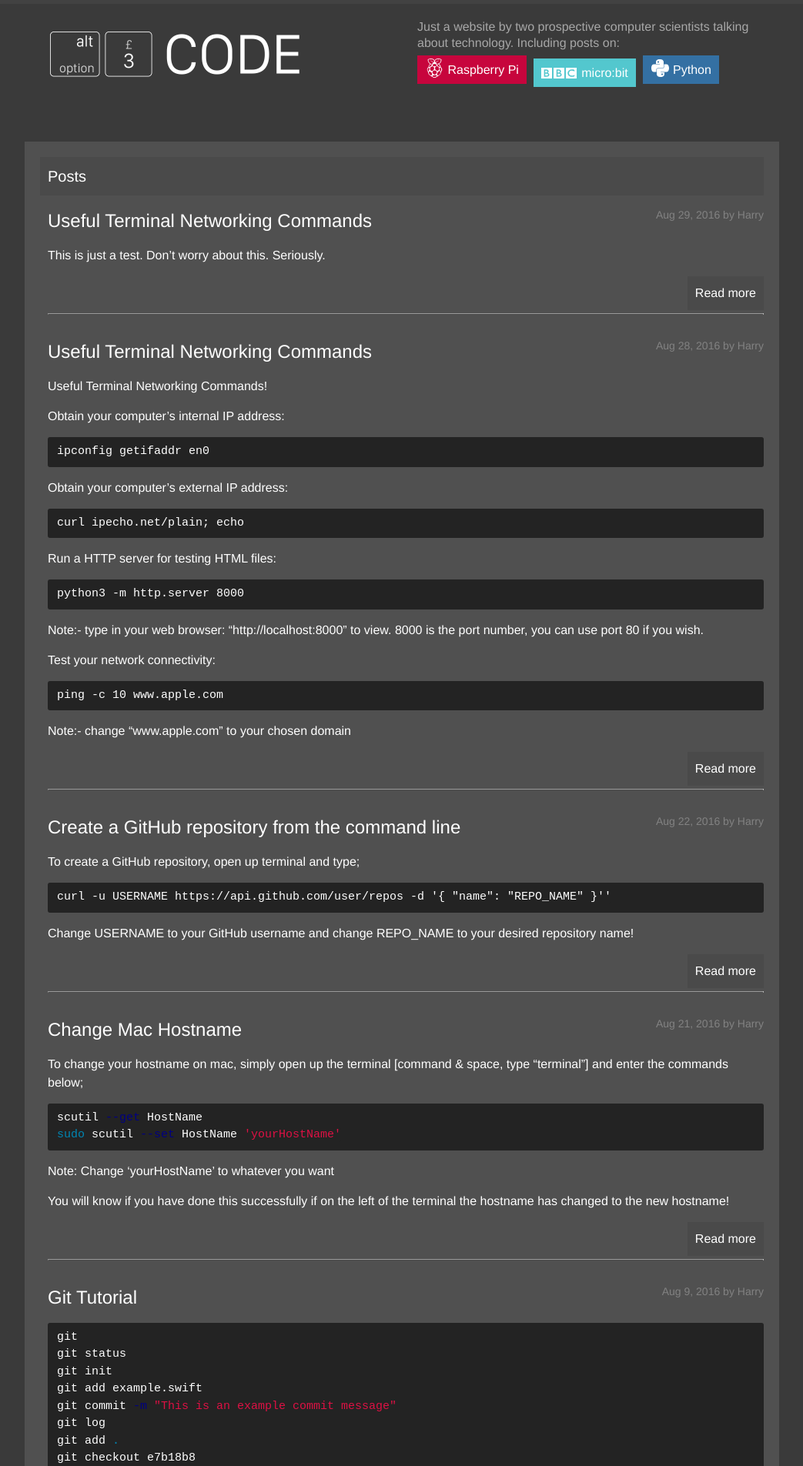
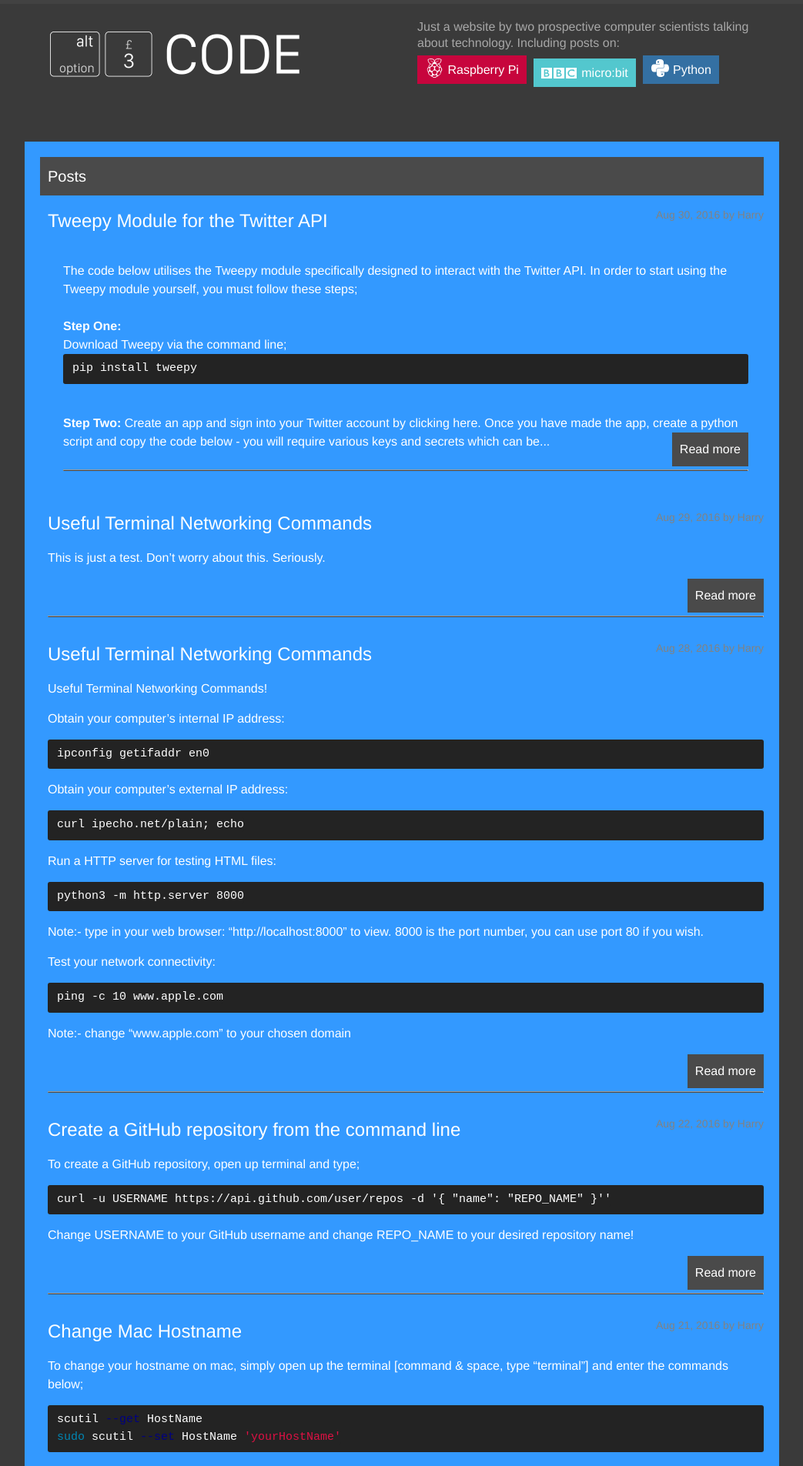
Before and after one commit to alt3code/alt3code, a Jekyll site: the page built from index.html, in a window 1280 px wide. Shown: the top 1905 px of the page at 77% size, without its empty margins (118-1161 px from the left). Built offline with Jekyll 4.4.1, drawn with Linux system fonts in a browser that asks for light colours.

Commit message:
Added a new Tweepy twitter post

```diff
--- /dev/null
+++ b/_posts/2016-08-30-tweepy-source-first.markdown
@@ -0,0 +1,59 @@
+---
+layout: post
+title:  "Tweepy Module for the Twitter API"
+categories: Python Guides
+author: Harry
+---
+
+<style>
+.mainbodytext {
+	background-color: #3399ff;
+}
+</style>
+
+<div class = "mainbodytext">
+
+The code below utilises the Tweepy module specifically designed to interact with the Twitter API.
+In order to start using the Tweepy module yourself, you must follow these steps;
+
+<br><br>
+<strong>Step One:</strong>
+<br>
+
+Download Tweepy via the command line;
+{% highlight git bash %}
+pip install tweepy
+{% endhighlight %}
+
+<br>
+<strong>Step Two:</strong>
+
+Create an app and sign into your Twitter account by clicking <a href="https://apps.twitter.com">here</a>.
+Once you have made the app, create a python script and copy the code below - you will require various keys and secrets which can be found in your app settings from the previous link:
+
+{% highlight python %}
+import tweepy
+from tweepy import OAuthHandler
+
+consumer_key = 'YOUR CONSUMER KEY'
+consumer_secret = 'YOUR CONSUMER SECRET'
+access_token = 'YOUR ACCESS TOKEN'
+access_secret = 'YOUR ACCESS SECRET'
+
+auth = tweepy.OAuthHandler(consumer_key, consumer_secret)
+auth.set_access_token(access_token, access_secret)
+
+api = tweepy.API(auth)
+
+#Reads twitter timeline
+public_tweets = api.home_timeline()
+for tweet in public_tweets:
+    print (tweet.text)
+{% endhighlight %}
+
+<br>
+<strong>Step Three:</strong>
+
+Visit the docs for loads of info:- <a href="http://tweepy.readthedocs.io/en/v3.5.0/getting_started.html">Tweepy Docs</a>
+
+</div>
--- a/css/main.scss
+++ b/css/main.scss
@@ -18,8 +18,9 @@
 $background-color: #fdfdfd;
 $brand-color:      #ffffff;
 
+// Posts
 $grey-color:       #828282;
-$grey-color-light: lighten($grey-color, 40%);
+$grey-color-light: lighten($grey-color, 0%);
 $grey-color-dark:  darken($grey-color, 25%);
 
 // Width of the content area
```
Also changed, not shown: _layouts/twitter.html (added, +15 -0 lines), _layouts/twitterLay.html (added, +20 -0 lines).
